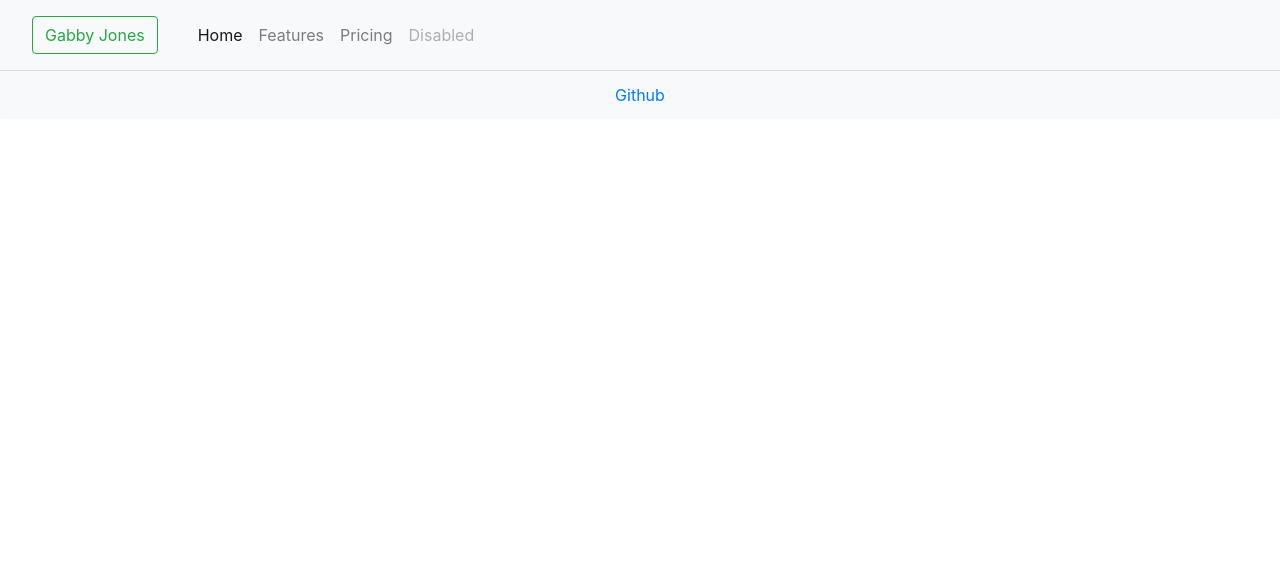
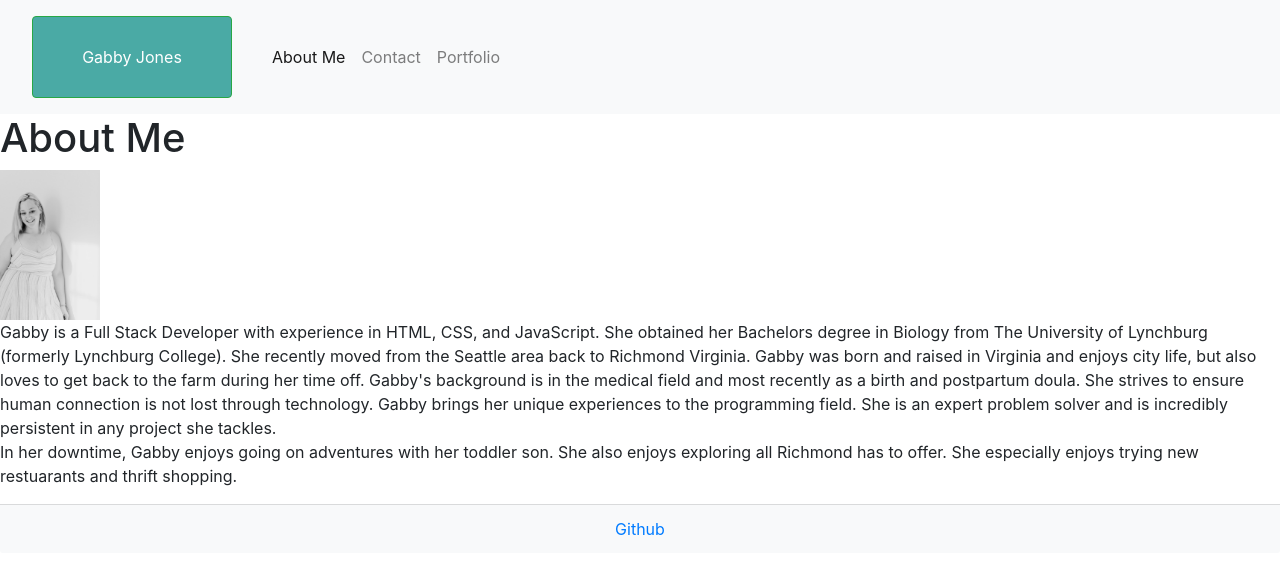
Before and after one commit to seibert-gm90/bootstrapportfolio, a plain HTML site: page index.html in a window 1280 px wide. Drawn offline with nearby package versions, Linux system fonts and the light colour scheme.

Commit message:
changes to index

```diff
--- a/index.html
+++ b/index.html
@@ -7,10 +7,14 @@
     <meta http-equiv="X-UA-Compatible" content="ie=edge">
     <title>Document</title>
     <link rel="stylesheet" href="https://maxcdn.bootstrapcdn.com/bootstrap/4.0.0/css/bootstrap.min.css">
-    <nav class="navbar navbar-expand-lg navbar-light bg-light">
+    <link rel="stylesheet" href="style.css">
+</head>
+
+<body>
+    <nav class="navbar navbar-expand-lg navbar-light bg-light justify-content-right">
         <nav class="navbar navbar-light bg-light">
             <form class="form-inline">
-                <button class="btn btn-outline-success" type="button">Gabby Jones</button>
+                <button class="btn btn-outline-success nameBar" type="button">Gabby Jones</button>
             </form>
         </nav>
         <a class="navbar-brand" href="#"></a>
@@ -20,23 +24,37 @@
         </button>
         <div class="collapse navbar-collapse" id="navbarNavAltMarkup">
             <div class="navbar-nav">
-                <a class="nav-item nav-link active" href="#">Home <span class="sr-only">(current)</span></a>
-                <a class="nav-item nav-link" href="#">Features</a>
-                <a class="nav-item nav-link" href="#">Pricing</a>
-                <a class="nav-item nav-link disabled" href="#" tabindex="-1" aria-disabled="true">Disabled</a>
+                <a class="nav-item nav-link active" href="index.html">About Me <span class="sr-only">(current)</span></a>
+                <a class="nav-item nav-link" href="contact.html">Contact </a>
+                <a class="nav-item nav-link" href="portfolio.html">Portfolio </a>
             </div>
         </div>
 
     </nav>
+    <div class="aboutMe">
 
-</head>
+        <strong>
+            <h1>About Me</h1>
+        </strong>
 
-<body>
-  <div class="footer-margin">
-            <footer class="card-footer bg-light footer-font-style text-muted footer-position text-center"><a
-                    href="https://github.com/seibert-gm90">Github</a>
-            </footer>
-        </div>
+        <img width=100 src="assets/images/Gabby-Pictime-Carly-Bish-Photography-179.jpg">
+        <p>Gabby is a Full Stack Developer with experience in HTML, CSS, and JavaScript. She obtained her Bachelors
+            degree in Biology from The University of Lynchburg (formerly Lynchburg College). She recently moved from
+            the Seattle area back to Richmond Virginia. Gabby was born and raised in Virginia and enjoys city life,
+            but also loves to get back to the farm during her time off. Gabby's background is in the medical field
+            and most recently as a birth and postpartum doula. She strives to ensure human connection is not lost
+            through technology. Gabby brings her unique experiences to the programming field. She is an expert
+            problem solver and is incredibly persistent in any project she tackles.
+            <br>
+            In her downtime, Gabby enjoys going on adventures with her toddler son. She also enjoys exploring all
+            Richmond has to offer. She especially enjoys trying new restuarants and thrift shopping.</p>
+
+    </div>
+    <div class="footer-margin">
+        <footer class="card-footer bg-light footer-font-style text-muted footer-position text-center"><a
+                href="https://github.com/seibert-gm90">Github</a>
+        </footer>
+    </div>
 </body>
 
 </html>
--- a/style.css
+++ b/style.css
@@ -0,0 +1,18 @@
+*{
+    box-sizing: border-box;
+}
+
+.nameBar {
+    background-color: #4aaaa5;
+    width: 200px;
+    height: 82px;
+    color: white;
+}
+
+.collapse {
+    float: right;
+}
+
+.body {
+    background: img url("images/abstract-ancient-antique-art-235985.jpg");
+}
```
Also changed, not shown: contact.html (+2 -2 lines), portfolio.html (+8 -6 lines), assets/images/Gabby-Pictime-Carly-Bish-Photography-179.jpg (added), assets/images/abstract-ancient-antique-art-235985.jpg (added).
